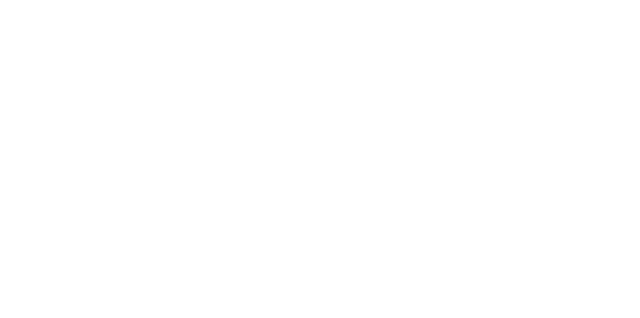
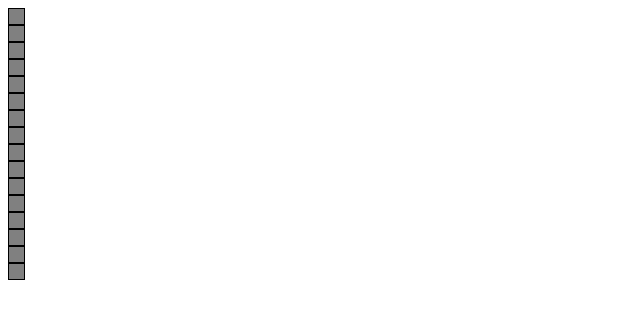
Before and after one commit to StathisPlakakis/Etch-a-Sketch, a plain HTML site: page index.html in a window 1280 px wide. Shown: the whole page, without its empty margins (0-640 px from the left). Drawn offline with Linux system fonts and the light colour scheme.

Commit message:
Add the first col of divs of grid with js

```diff
--- a/index.html
+++ b/index.html
@@ -5,11 +5,11 @@
     <meta name="viewport" content="width=device-width, initial-scale=1.0">
     <title>Document</title>
     <link rel="stylesheet" href="style.css">
-    <script src="javascript.js"></script>
 </head>
 <body>
     <div class="container">
 
     </div>
+    <script src="javascript.js"></script>
 </body>
 </html>
--- a/javascript.js
+++ b/javascript.js
@@ -0,0 +1,11 @@
+const container = document.querySelector(".container");
+for (let j = 0; j < 16; j++) {
+    const div = document.createElement("div");
+    div.classList.add("grid");
+    div.style.height = "15px";
+    div.style.width = "15px";
+    div.style.backgroundColor = "grey";
+    div.style.border = "1px solid black";
+    container.appendChild(div);
+    console.log(j)
+}
```
